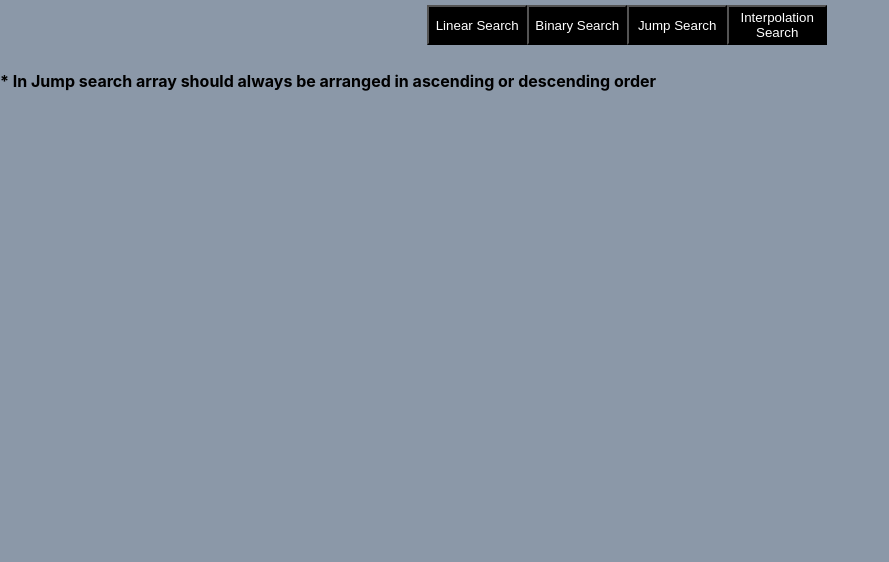
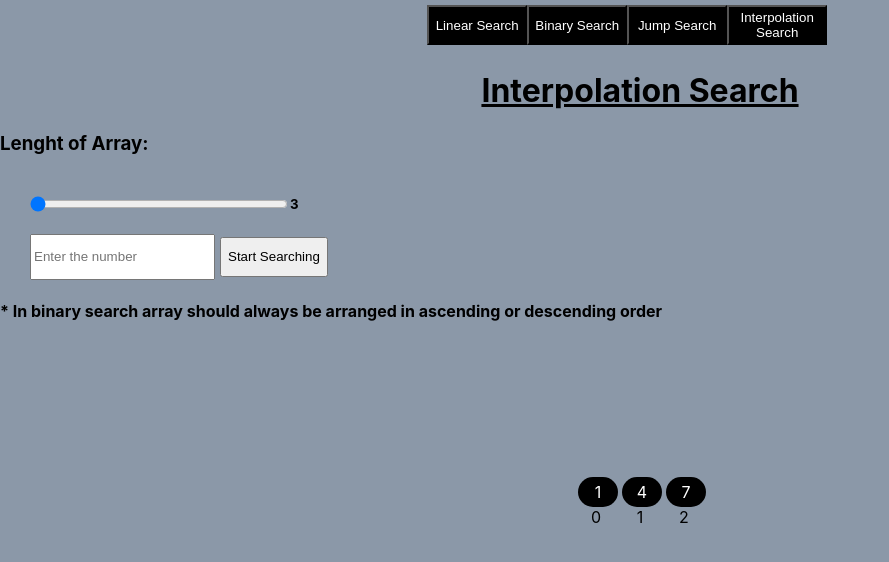
Before and after one commit to Blaze5333/Search_Algo_Visualizer, a React (Create React App) app: page /interpolation in a window 1280 px wide. Shown: the top 562 px of the page, without its empty margins (0-889 px from the left). Built offline with nearby package versions, Linux system fonts and the light colour scheme.

Commit message:
Added Interpolation Search

```diff
--- a/src/components/Interpolation.js
+++ b/src/components/Interpolation.js
@@ -1,9 +1,130 @@
 import React from 'react'
+import { useState,useEffect } from 'react'
+export default function Interpolation() {
+    const [found, setfound] = useState()
+    const [position, setposition] = useState()
+    const [start, setstart] = useState()
+    const [end, setend] = useState()
+    const [mid, setmid] = useState()
+    const [err, seterr] = useState()
+    const [val, setval] = useState()
+    const [point, setpoint] = useState()
+    const [refresh, setrefresh] = useState(0)
+    const [j, setj] = useState(0)
+    const [arr, setarr] = useState([1,4,7])
+    const [duration, setduration] = useState()
+    const [arrsize, setarrsize] = useState(3)
+    const arrset=[1,4,6,7,9,20,21,24,29,35,50,42,71,100,101,110,150,159,167,178,180,200,211,271,300,353,553,622,632,789]
+    let count=-1
+     useEffect(() => {
+      setstart()
+      setend()
+      seterr()
+      setfound()
+      setmid()
+      setposition()
+      setpoint()
+      setj(0)
+      setduration()
+     }, [refresh])
+    const sleep = (time) => {
+        return new Promise((resolve) => setTimeout(resolve, time))
+      }
+      const handlechange=(e)=>{
+        setval(e.target.value)
+      }
+      const slider=async(e)=>{
+        setarrsize(e.target.value)
+        let j=0,arr1=[]
+        for(let i=0;i<+e.target.value;i++){
+           arr1[i]=arrset[j]
+           j++;
+        }
+        setarr(arr1)
+      }
+      const changeArray=(g,l)=>{
+        let arr1=[],j1=0
+        console.log(g,l)
+        for(let i=g;i<=l;i++){
+            arr1[j1]=arr[i]
+            j1++;
+        }
+        console.log(arr1)
+        setarr(arr1)
+       }
+    const search=async()=>{
+        if(refresh===0){
+            setrefresh(1)
+        }
+        else{
+            setrefresh(0)
+        }
+        let t=0,position,startpos,endpos
+        endpos=arr.length-1
+        startpos=0
+        let start=Date.now()
+        while(endpos>=startpos){
 
-export default function Interpolation() {
+            await sleep(500)
+             setstart(arr[Math.floor(startpos)])
+           setend(arr[Math.floor(endpos)])
+           position=Math.floor(startpos+(((+val)-arr[startpos])/(arr[endpos]-arr[startpos]))*(endpos-startpos));
+           console.log(position)
+           setmid((arr[position]))
+
+            if(arr[position]===+val){
+            setfound(true)
+            setmid(arr[position])
+            // setstart(arr[startpos])
+            // setend(arr[endpos])
+            setposition(arr[position])
+            setpoint(position)
+            setj(1)
+            t=1
+            break;
+            }
+            else if (arr[position]>(+val)){
+            endpos=position-1
+            }
+
+            else{
+              startpos=position+1
+            }
+            // changeArray(startpos,endpos)
+        }
+        if(t===0){
+            seterr(true)
+        }
+        setduration(Date.now()-start)
+
+    }
   return (
     <div>
-      <h4>* In Jump search array should always be arranged in ascending or descending order</h4>
+    <h1 className='flex3'>Interpolation Search</h1>
+    <h3>Lenght of Array:</h3>
+    <div className='flex4'>
+    <input type='range' className='range' value={arrsize} onChange={slider} min={3} max={30}></input>
+    <h5>{arrsize}</h5>
+    </div>
+     <div className='flex2'>
+    <input placeholder='Enter the number' className='btn' value={val} onChange={handlechange}/>
+    <button onClick={search} className='btn' >Start Searching</button>
+    </div>
+    <h4>* In binary search array should always be arranged in ascending or descending order</h4>
+    {found && <h1>Found at postition no. {point} of the array</h1>}
+    {err && <h1 style={{"color":"red"}}>Number Not Found</h1>}
+    {duration&& <h2>Time taken is {duration} milliseconds</h2>}
+    <div className='flex'>
+    {arr&& arr.map((elem)=>{
+       count++;
+       return(<div className='flex1'>
+     <div className={elem===mid &&j===1?"block2":elem===mid?"block3":elem>=start&&elem<=end?"block1":"block"}>{elem}</div>
+     <div>{count}</div>
+
+     </div>)
+    })}
+    </div>
+
     </div>
   )
 }
```
